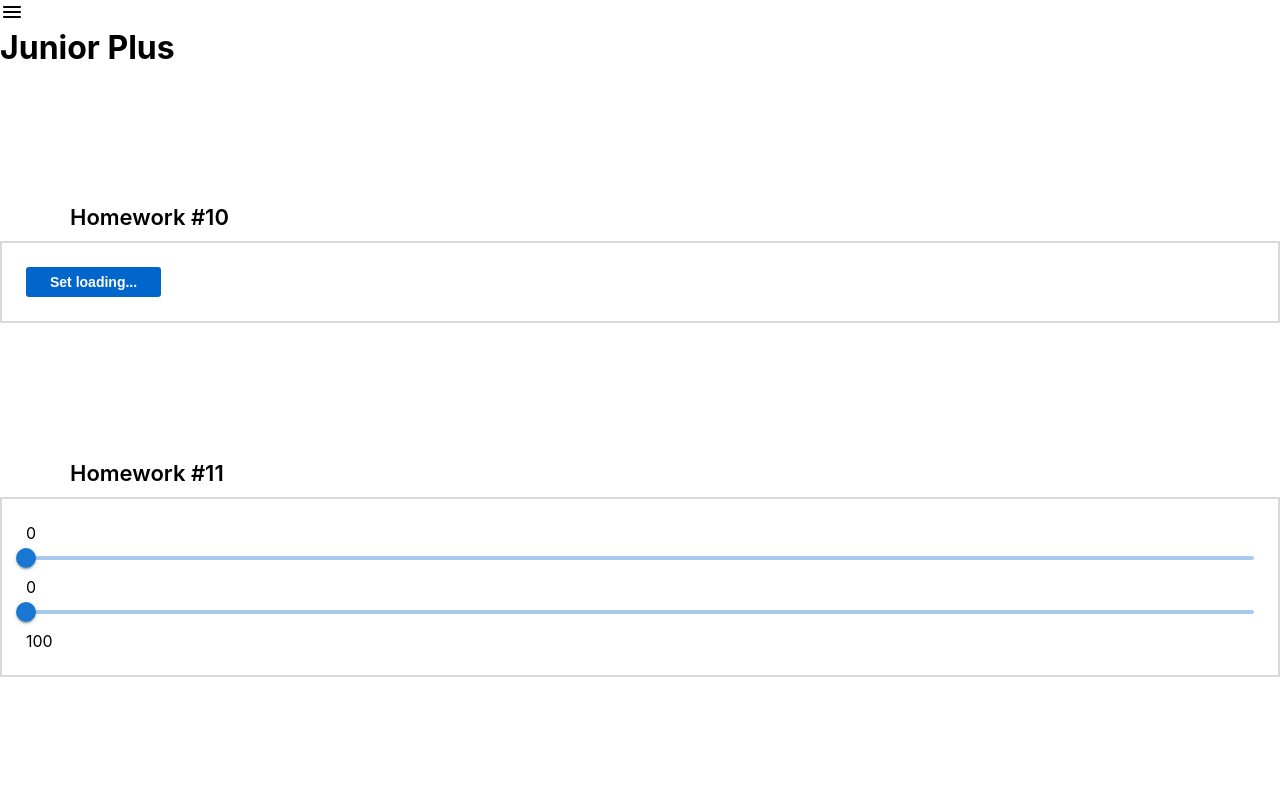
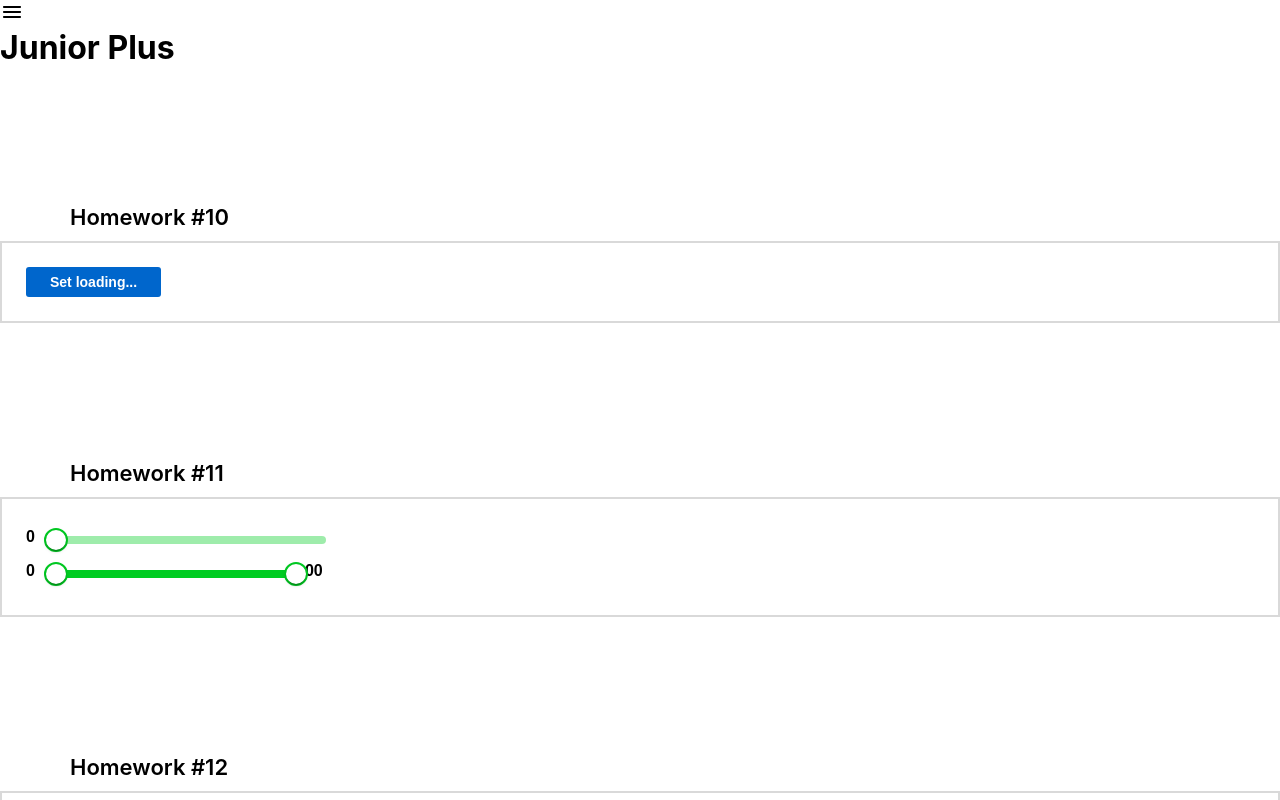
Before and after one commit to SilinDjon/hws2-master, a React (Create React App) app: page /#/junior-plus in a window 1280 px wide. Shown: the top 800 px of the page. Built offline with nearby package versions, Linux system fonts and the light colour scheme; no server answers.

Commit message:
commit - hw11

```diff
--- a/src/s2-homeworks/hw11/HW11.module.css
+++ b/src/s2-homeworks/hw11/HW11.module.css
@@ -1,8 +1,32 @@
 .container {
+    width: 400px;
+
 }
 
 .wrapper {
+    width: 300px;
+    display: flex;
+    flex-direction: inherit;
+
 }
 
 .number {
+
+    width: 20px;
+    padding: 5px 30px 0 0;
+    font-family: 'Montserrat', sans-serif;
+    font-style: normal;
+    font-weight: 600;
+    font-size: 16px;
+    color: #000000;
 }
+
+.number1 {
+    position: absolute;
+    margin: 5px 0 0 320px;
+    font-family: 'Montserrat', sans-serif;
+    font-style: normal;
+    font-weight: 600;
+    font-size: 16px;
+    color: #000000;
+}
--- a/src/s2-homeworks/hw11/HW11.tsx
+++ b/src/s2-homeworks/hw11/HW11.tsx
@@ -15,9 +15,16 @@ function HW11() {
     const [value1, setValue1] = useState(restoreState<number>('hw11-value1', 0))
     const [value2, setValue2] = useState(restoreState<number>('hw11-value2', 100))
 
-    const change = (event: any, value: any) => {
+    const change = (event: Event, value: number | number[]) => {
         // пишет студент // если пришёл массив - сохранить значения в оба useState, иначе в первый
+        if(value instanceof Array) {
+            setValue1(value[0])
+            setValue2(value[1])
+        } else {
+            setValue1(value)
+        }
     }
+
 
     return (
         <div id={'hw11'}>
@@ -29,6 +36,8 @@ function HW11() {
                         <span id={'hw11-value'} className={s.number}>{value1}</span>
                         <SuperRange
                             id={'hw11-single-slider'}
+                            value={value1}
+                            onChange={change}
                             // сделать так чтоб value1 изменялось // пишет студент
 
                         />
@@ -37,6 +46,8 @@ function HW11() {
                         <span id={'hw11-value-1'} className={s.number}>{value1}</span>
                         <SuperRange
                             id={'hw11-double-slider'}
+                            value={[value1, value2]}
+                            onChange={change}
                             // сделать так чтоб value1/2 изменялось // пишет студент
 
                         />
--- a/src/s2-homeworks/hw11/common/c7-SuperRange/SuperRange.tsx
+++ b/src/s2-homeworks/hw11/common/c7-SuperRange/SuperRange.tsx
@@ -5,7 +5,21 @@ const SuperRange: React.FC<SliderProps> = (props) => {
     return (
         <Slider
             sx={{ // стили для слайдера // пишет студент
+                color: '#00CC22',
+                height: 8,
 
+
+                '& .MuiSlider-thumb': {
+                    height: 24,
+                    width: 24,
+                    backgroundColor: '#fff',
+                    border: '2px solid #00CC22',
+
+                    '&:focus, &:hover, &$active': {
+                        boxShadow: 'inherit',
+                    },
+
+                },
             }}
             {...props} // отдаём слайдеру пропсы если они есть (value например там внутри)
         />
```
